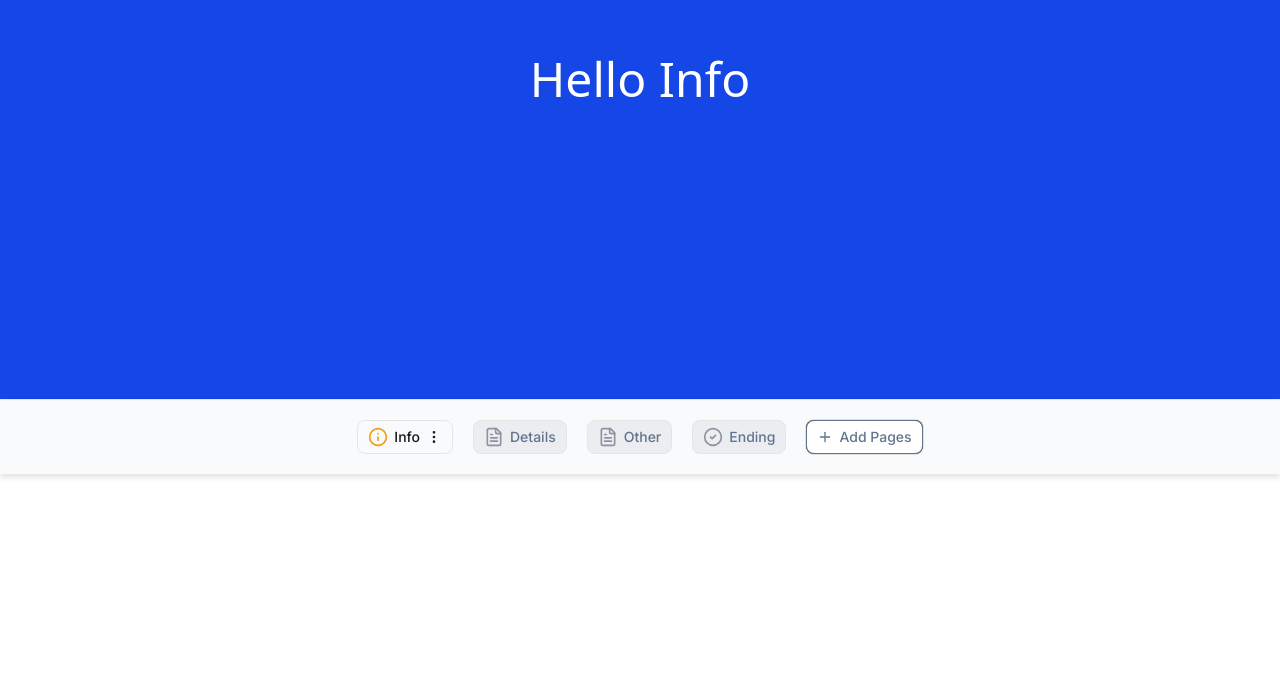
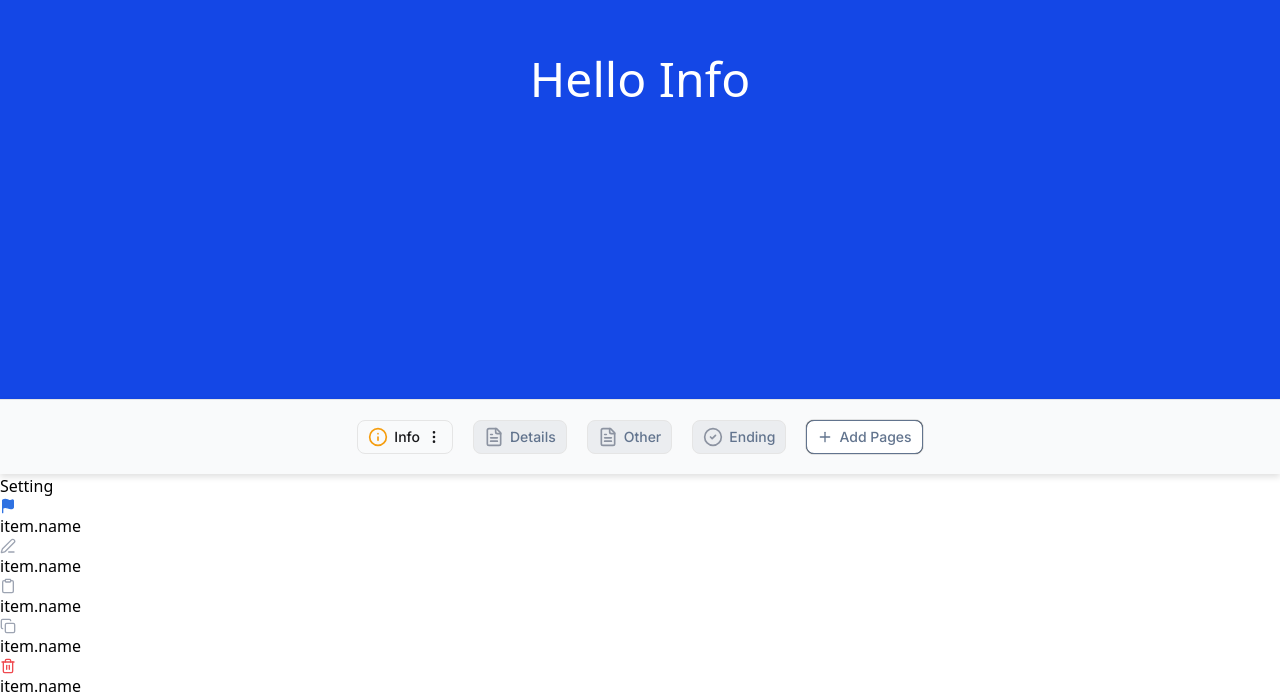
Before and after one commit to lavak00731/draggableMenu, a React (Vite) app: page / in a window 1280 px wide. Shown: the part 241-939 px from the top of the page. Before the commit the page ends 800 px from the top, so only its background shows below. Built offline with nearby package versions, Linux system fonts and the light colour scheme.

Commit message:
preparing contextual menu

```diff
--- /dev/null
+++ b/src/components/ContextualMenu.tsx
@@ -0,0 +1,24 @@
+import contextMenu from "../lib/contextMenu"
+export const ContextualMenu = () => {
+  return (
+    <div id="contextMenu" role="dialog" aria-modal="true" tabIndex={-1} >
+        <header>
+            <h2>Setting</h2>
+        </header>
+        <div className="body">
+        <ul>
+            {
+                contextMenu.map((item) =>{
+                    return <li>
+                        <button type="button" className="border-0 bg-none">
+                            <item.icon size={item.size} fill={item.fill} color={item.color}/>
+                            <span>item.name</span>
+                        </button>
+                    </li>
+                })
+            }
+        </ul>
+        </div>
+    </div>
+  )
+}
--- a/src/components/Nav.tsx
+++ b/src/components/Nav.tsx
@@ -10,6 +10,7 @@ import {
   FileText,
   EllipsisVertical,
 } from "lucide-react";
+import { ContextualMenu } from "./ContextualMenu";
 
 export const Nav = () => {
   const [isOpened, setisOpened] = useState(false);
@@ -45,7 +46,10 @@ export const Nav = () => {
   const handleAddPage = ()=> {
     setisOpened(true);
   }
-
+  const handleRightClick = (e: React.MouseEvent<HTMLAnchorElement, MouseEvent>) => {
+    e.preventDefault();
+    console.log(e)
+  }
 
   if(pages.length > 0) {
     return (
@@ -63,6 +67,7 @@ export const Nav = () => {
                         : "py-1.5 px-2.5 border-neutral-200 border-1 rounded-lg  text-slate-500 bg-gray-400/[.15]  hover:bg-gray-400/[.35] focus-within:border-blue-600 focus-within:border-1 focus-within:bg-white focus-within:shadow-[0px_0px_0px_1.5px_#2f27e225] flex flex-row items-center gap-1.5 font-inter leading-5 capitalize font-medium text-sm  focus-visible:text-zinc-900 focus-visible:outline-0 mr-5" // Inactive styles
                   }
                   to={page.route}
+                  onContextMenu={handleRightClick}
                 >
                   {({ isActive }) => (
                     <>
@@ -80,7 +85,7 @@ export const Nav = () => {
                   type="button"
                   aria-hidden="true"
                   tabIndex={-1}
-                  onClick= {handleAddPage}
+                  onClick= {(e) => handleAddPage(e)}
                   className="rounded-full border bg-white text-black hidden absolute group-hover:block group-hover:right-5 group-hover:top-6/12 group-hover:-translate-y-6/12 cursor-pointer "
                 >
                   <Plus size={16} />
@@ -97,6 +102,7 @@ export const Nav = () => {
         </ul>
       </nav>
       <ModalForm isOpened={isOpened} setisOpened={setisOpened} addPage={addPage} />
+      <ContextualMenu />
     </>
   );
   }
--- /dev/null
+++ b/src/lib/contextMenu.ts
@@ -0,0 +1,39 @@
+import { Flag, PenLine, Clipboard, Copy, Trash2 } from 'lucide-react';
+const contextMenu = [
+    {
+        name: "Set as first page",
+        icon: Flag,
+        size: 16,
+        fill: "#2f72e2",
+        color: "#2f72e2"
+    },
+    {
+        name: "Rename",
+        icon: PenLine,
+        size: 16,
+        fill: "transparent",
+        color: '#9DA4B2'
+    },
+    {
+       name: "Copy",
+       icon: Clipboard,
+       size: 16,
+       fill: "transparent",
+       color: '#9DA4B2'
+    },
+    {
+       name: "Duplicate",
+       icon: Copy,
+       size: 16,
+       fill: "transparent",
+       color: '#9DA4B2'
+    },
+    {
+       name: "Remove",
+       icon: Trash2,
+       size: 16,
+       fill: "transparent",
+       color: '#EF494F'
+    }
+]
+export default contextMenu
```
